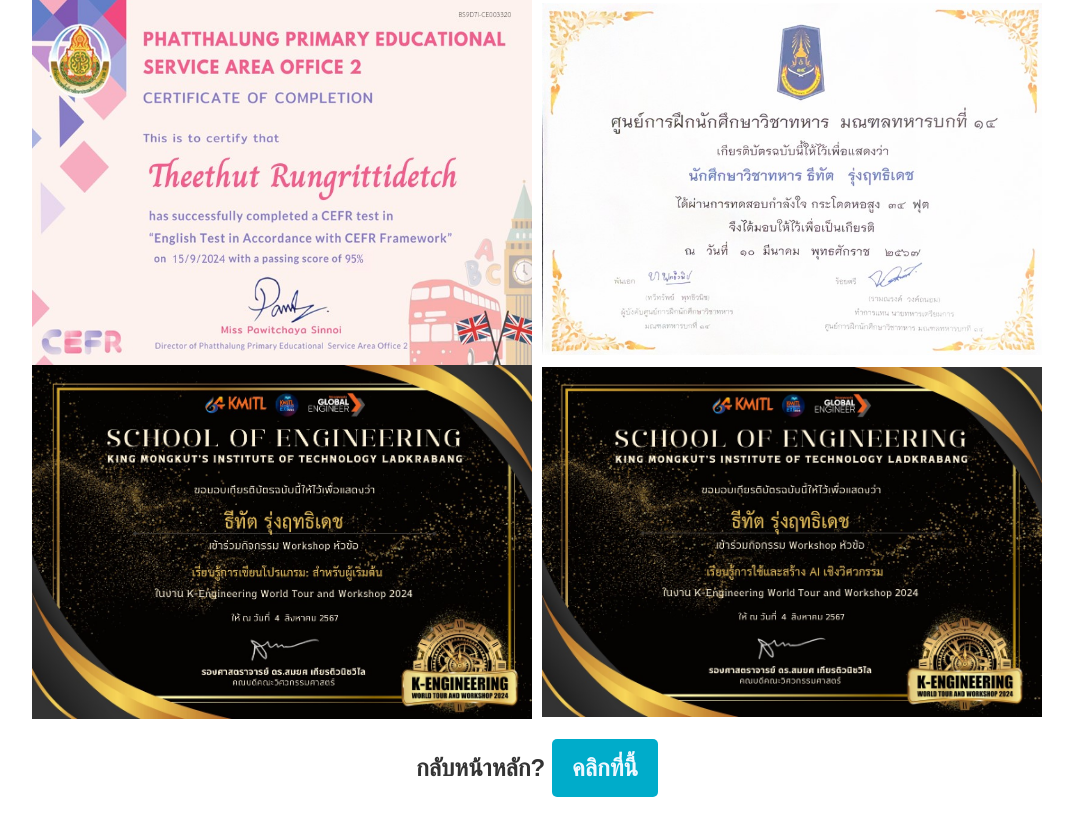
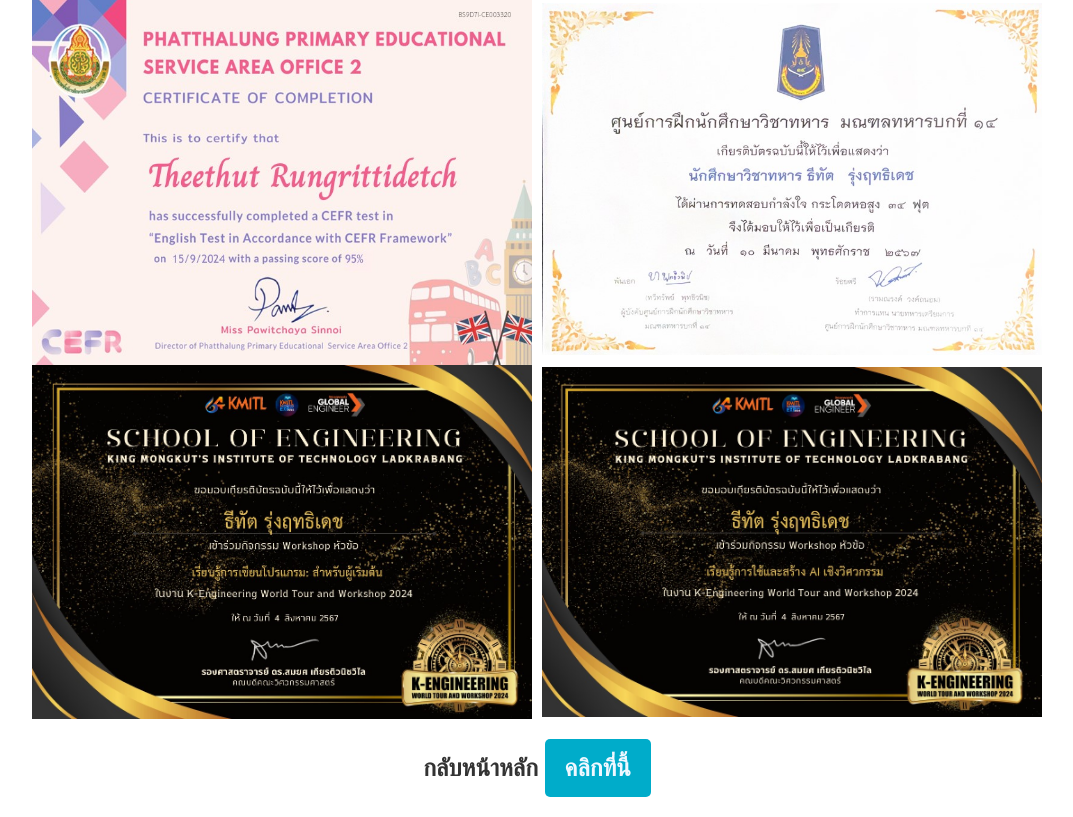
Before and after one commit to ShiRo00e/Certificate--more, a plain HTML site: page index.html in a window 1280 px wide. Shown: the part 1795-2612 px from the top of the page, without its empty margins (103-1176 px from the left). Drawn offline with Linux system fonts and the light colour scheme.

Commit message:
Update index.html

```diff
--- a/index.html
+++ b/index.html
@@ -64,7 +64,7 @@
 
 
     <div class="more">
-        <h2>กลับหน้าหลัก?
+        <h2>กลับหน้าหลัก
            <a href="https://shiro00e.github.io/Main/" class="button">คลิกที่นี้</a>
 
 
```
